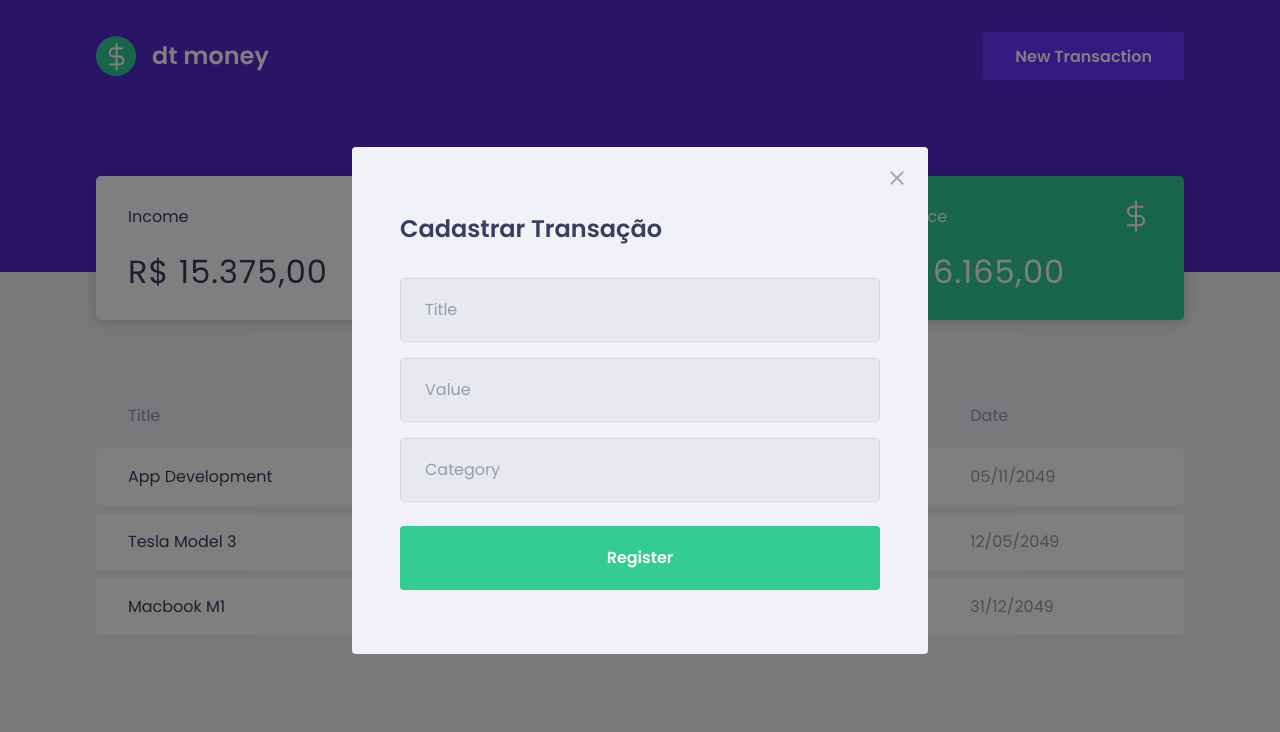
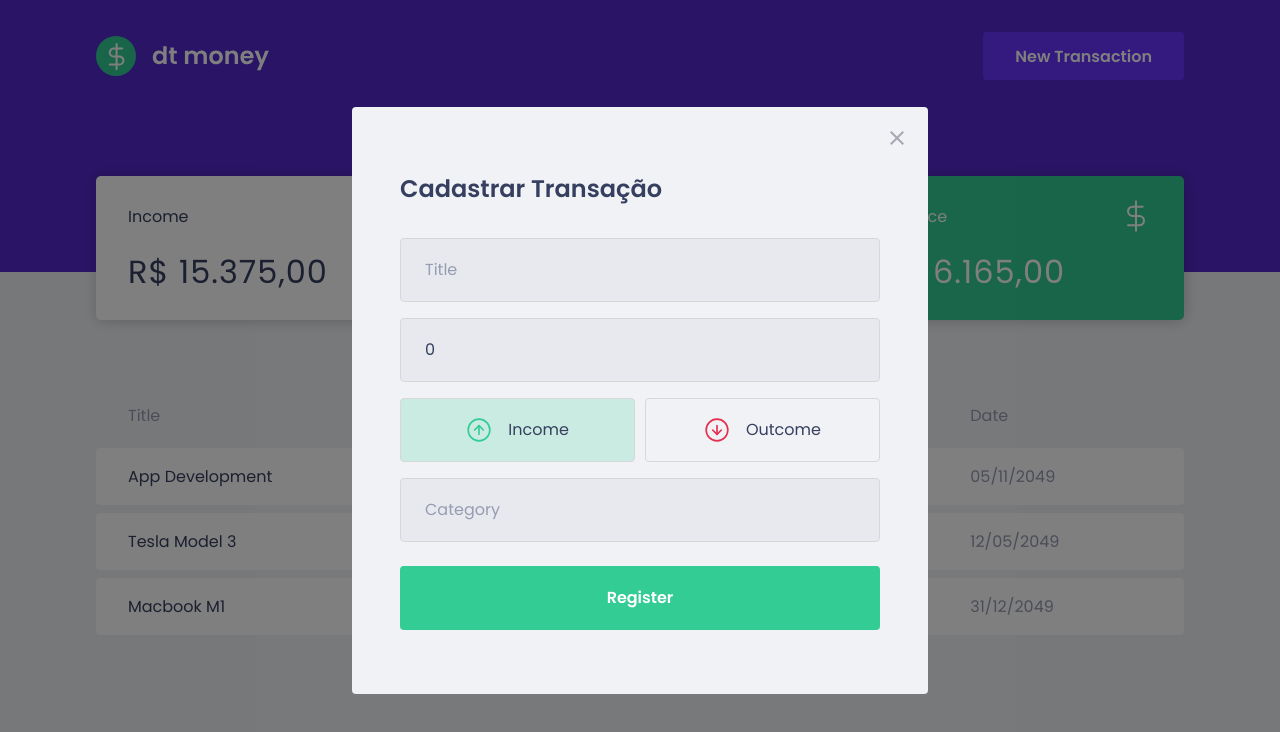
Before and after one commit to codinginrainbows/money4devs, a React (Create React App) app: page / in a window 1280 px wide. Both pictures are taken after a click on the button "New Transaction". Shown: the top 732 px of the page. Built offline with nearby package versions, Linux system fonts and the light colour scheme; no server answers; what miragejs would draw is missing.

Commit message:
form states finished

```diff
--- a/package.json
+++ b/package.json
@@ -5,6 +5,7 @@
   "dependencies": {
     "axios": "^0.24.0",
     "miragejs": "^0.1.42",
+    "polished": "^4.1.3",
     "react": "^17.0.2",
     "react-dom": "^17.0.2",
     "react-modal": "^3.14.4",
--- a/src/components/NewTransactionModal/index.tsx
+++ b/src/components/NewTransactionModal/index.tsx
@@ -1,7 +1,13 @@
+import { FormEvent, useState } from 'react';
 import Modal from 'react-modal';
-import { Container } from './styles';
+
+import { Container, TransactionsButtonContainer, ButtonBox } from './styles';
 
 import closeButton from '../../assets/close.svg';
+import incomeImg from '../../assets/income.svg';
+import outcomeImg from '../../assets/outcome.svg';
+
+
 
 interface NewTransactionModalProps {
   isOpen: boolean,
@@ -9,6 +15,21 @@ interface NewTransactionModalProps {
 }
 
 export function NewTransactionModal({ isOpen, onRequestClose }: NewTransactionModalProps) {
+  const [title, setTitle] = useState('');
+  const [value, setValue] = useState(0);
+  const [type, setType] = useState('deposit');
+  const [category, setCategory] = useState('');
+
+  function handleNewTransaction(event: FormEvent) {
+    event.preventDefault();
+
+    console.log({
+      title,
+      value,
+      type,
+      category
+    });
+  }
 
   return (
     <Modal
@@ -26,18 +47,48 @@ export function NewTransactionModal({ isOpen, onRequestClose }: NewTransactionMo
         <img src={closeButton} alt="Close Modal" />
       </button>
 
-      <Container>
+      <Container onSubmit={handleNewTransaction}>
         <h2>Cadastrar Transação</h2>
 
         <input
           placeholder="Title"
+          value={title}
+          onChange={event => setTitle(event.target.value)}
         />
+
         <input
           type="number"
           placeholder="Value"
+          value={value}
+          onChange={event => setValue(+event.target.value)}
         />
+
+        <TransactionsButtonContainer>
+          <ButtonBox
+            type="button"
+            onClick={() => setType('deposit')}
+            isActive={type === 'deposit'}
+            activeColor="green"
+          >
+            <img src={incomeImg} alt="" />
+            <span>Income</span>
+          </ButtonBox>
+
+          <ButtonBox
+            type="button"
+            onClick={() => setType('withdraw')}
+            isActive={type === 'withdraw'}
+            activeColor="red"
+          >
+            <img src={outcomeImg} alt="" />
+            <span>Outcome</span>
+          </ButtonBox>
+        </TransactionsButtonContainer>
+
         <input
           placeholder="Category"
+          value={category}
+          onChange={event => setCategory(event.target.value)}
         />
 
         <button type="submit">
--- a/src/components/NewTransactionModal/styles.ts
+++ b/src/components/NewTransactionModal/styles.ts
@@ -1,4 +1,5 @@
 import styled from "styled-components";
+import { darken, transparentize } from 'polished';
 
 export const Container = styled.form`
   padding: 1rem 0;
@@ -15,6 +16,7 @@ export const Container = styled.form`
     height: 4rem;
     border-radius: 0.25rem;
     background: #e7e9ee;
+    color: var(--text-title);
 
     border: 1px solid #d7d7d7;
 
@@ -63,3 +65,53 @@ export const Container = styled.form`
     }
   }
 `;
+
+export const TransactionsButtonContainer = styled.div`
+  display: flex;
+  justify-content: space-between;
+  padding: 1rem 0;
+
+    img {
+      margin-right: 1rem;
+      width: 26px;
+      height: 26px;
+    }
+
+    span {
+      font-size: 1rem;
+      color: var(--text-title);
+    }
+`;
+
+interface ButtonBoxProps {
+  isActive: boolean,
+  activeColor: "green" | "red"
+}
+
+const colors = {
+  green: '#33CC95',
+  red: '#E52E4D'
+}
+
+export const ButtonBox = styled.button<ButtonBoxProps>`
+  background: ${(props) => props.isActive
+    ? transparentize(0.8, colors[props.activeColor])
+    : 'transparent'
+  };
+
+  width: 49%;
+  height: 4rem;
+  display: flex;
+  align-items: center;
+  justify-content: center;
+
+  border: 1px solid #d7d7d7;
+  border-radius: 0.25rem;
+
+
+  transition: border-color 0.1s;
+
+  &:hover {
+    border-color: ${darken(0.1, '#d7d7d7')};
+  }
+`;
--- a/src/components/Summary/styles.ts
+++ b/src/components/Summary/styles.ts
@@ -38,11 +38,11 @@ export const Card = styled.div`
     }
   }
 
-  transition: transform 1s;
+  transition: transform 0.4s;
 
   &:hover {
     cursor: pointer;
-    transform: scale(1.05);
+    transform: translateY(-10px);
   }
 
   // alternative styling for special card
@@ -61,5 +61,4 @@ export const Card = styled.div`
       }
     }
   }
-  // end of alternative styling for special card
 `;
```
Also changed, not shown: 1 other file (tests, documents, lock files or other folders).
